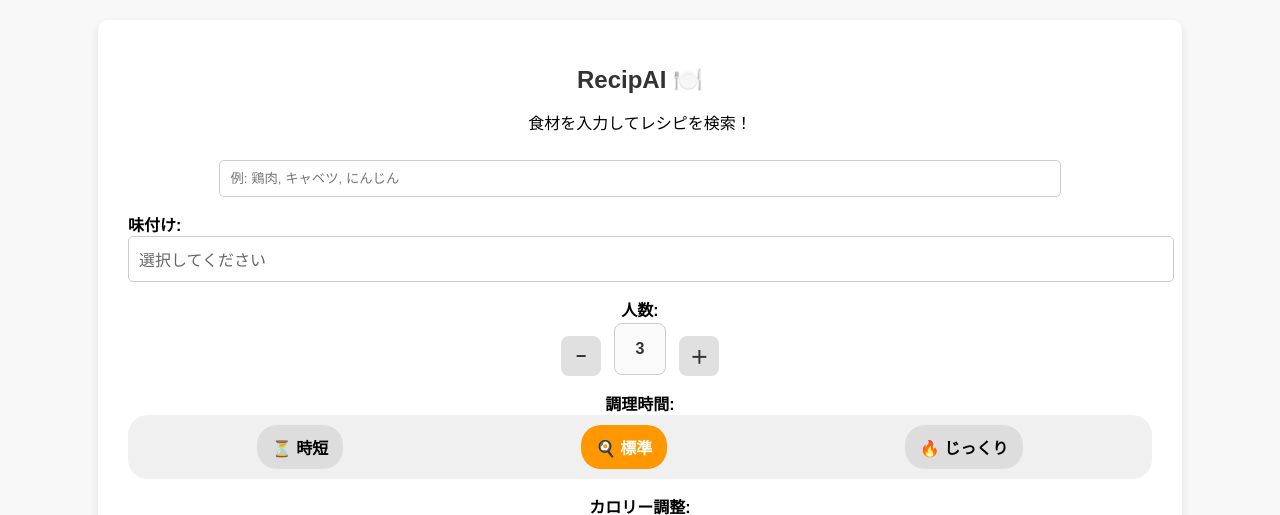
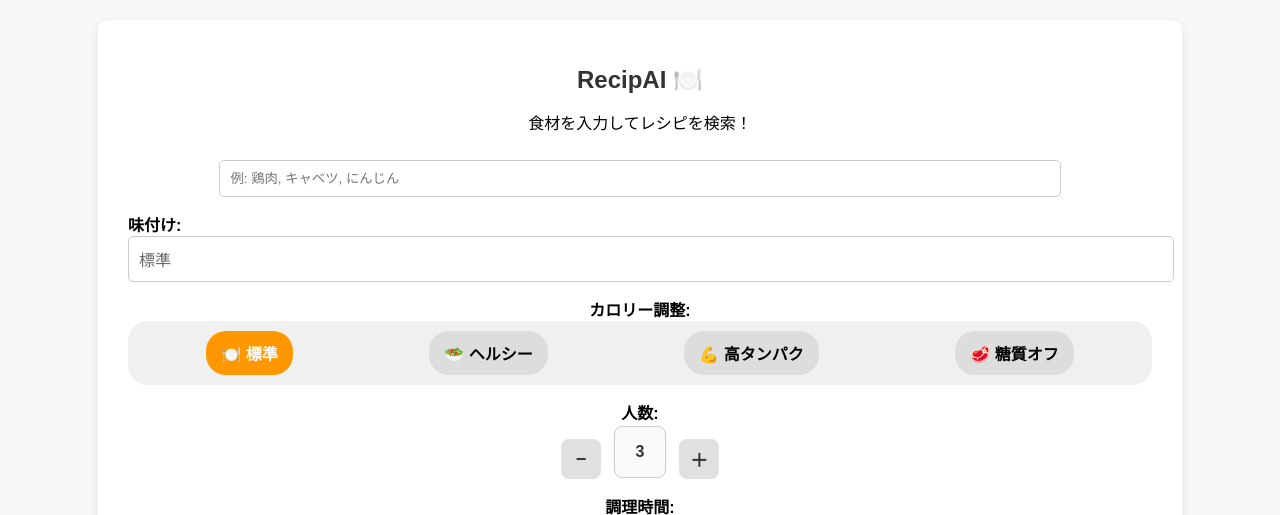
Before and after one commit to ryo0905-eng/recipAIwebApp, a Flask app: page / in a window 1280 px wide. Shown: the top 515 px of the page. Run offline with Flask 3, Linux system fonts and the light colour scheme.

Commit message:
味付けのデフォルト値を標準に指定。

```diff
--- a/app.py
+++ b/app.py
@@ -37,8 +37,7 @@ def generate_recipe():
     elif calorie_option == "糖質オフ":
         calorie_prompt = "低糖質なレシピにしてください。白米や砂糖を使わず、代替食材を活用してください。"
 
-    # "普通" を除外
-    filtered_flavors = [f for f in flavor if f != "普通"]
+    filtered_flavors = [f for f in flavor]
     flavor_prompt = f"味付け: {', '.join(filtered_flavors)}" if filtered_flavors else ""
 
     prompt = f"""
--- a/templates/index.html
+++ b/templates/index.html
@@ -26,9 +26,9 @@
         <div class="select-box">
             <label for="flavor">味付け:</label>
             <div class="multiselect" onclick="toggleDropdown()">
-                <div id="selected-values">選択してください</div>
+                <div id="selected-values">標準</div>
                 <div class="dropdown-content" id="dropdown">
-                    <label><input type="checkbox" value="普通"> 普通</label>
+                    <label><input type="checkbox" value="標準" checked> 標準</label>
                     <label><input type="checkbox" value="甘め"> 甘め</label>
                     <label><input type="checkbox" value="辛め"> 辛め</label>
                     <label><input type="checkbox" value="さっぱり"> さっぱり</label>
@@ -38,6 +38,22 @@
                 </div>
             </div>
             <input type="hidden" id="flavor-input">
+        </div>
+        <div class="calorie-toggle">
+            <label>カロリー調整:</label>
+            <div class="toggle-container">
+                <input type="radio" id="calorie-normal" name="calorie_option" value="標準" checked>
+                <label for="calorie-normal">🍽️ 標準</label>
+
+                <input type="radio" id="calorie-low" name="calorie_option" value="ヘルシー">
+                <label for="calorie-low">🥗 ヘルシー</label>
+
+                <input type="radio" id="calorie-high" name="calorie_option" value="高タンパク">
+                <label for="calorie-high">💪 高タンパク</label>
+
+                <input type="radio" id="calorie-lowcarb" name="calorie_option" value="糖質オフ">
+                <label for="calorie-lowcarb">🥩 糖質オフ</label>
+            </div>
         </div>
 
         <div class="stepper-container">
@@ -59,23 +75,6 @@
 
                 <input type="radio" id="time-slow" name="cooking_time" value="じっくり">
                 <label for="time-slow">🔥 じっくり</label>
-            </div>
-
-            <div class="calorie-toggle">
-                <label>カロリー調整:</label>
-                <div class="toggle-container">
-                    <input type="radio" id="calorie-normal" name="calorie_option" value="標準" checked>
-                    <label for="calorie-normal">🍽️ 標準</label>
-
-                    <input type="radio" id="calorie-low" name="calorie_option" value="ヘルシー">
-                    <label for="calorie-low">🥗 ヘルシー</label>
-
-                    <input type="radio" id="calorie-high" name="calorie_option" value="高タンパク">
-                    <label for="calorie-high">💪 高タンパク</label>
-
-                    <input type="radio" id="calorie-lowcarb" name="calorie_option" value="糖質オフ">
-                    <label for="calorie-lowcarb">🥩 糖質オフ</label>
-                </div>
             </div>
 
         </div>
```
